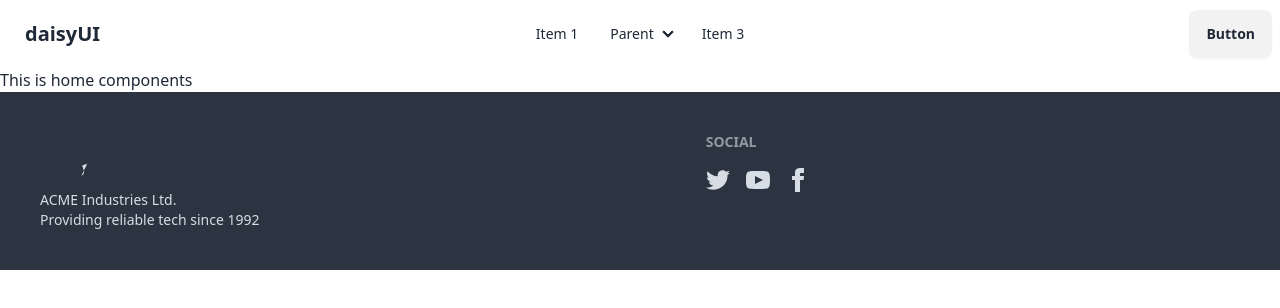
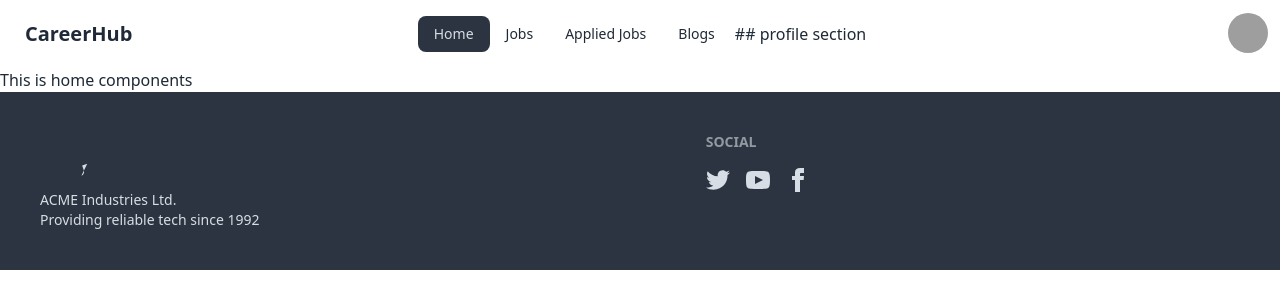
Before and after one commit to farhadahmed1/career-hub, a React (Vite) app: page / in a window 1280 px wide. Shown: the top 308 px of the page. Built offline with nearby package versions, Linux system fonts and the light colour scheme; grey boxes are pictures that could not be loaded.

Commit message:
navbar profile section added

```diff
--- a/package.json
+++ b/package.json
@@ -10,6 +10,7 @@
     "preview": "vite preview"
   },
   "dependencies": {
+    "firebase": "^10.8.0",
     "localforage": "^1.10.0",
     "match-sorter": "^6.3.4",
     "react": "^18.2.0",
--- /dev/null
+++ b/src/components/AppliedJobs/AppliedJobs.jsx
@@ -0,0 +1,9 @@
+const AppliedJobs = () => {
+  return (
+    <div>
+      <h2> this is the Applied jobs pages</h2>
+    </div>
+  );
+};
+
+export default AppliedJobs;
--- /dev/null
+++ b/src/components/Blogs/Blogs.jsx
@@ -0,0 +1,9 @@
+const Blogs = () => {
+  return (
+    <div>
+      <h2> this is the blog pages</h2>
+    </div>
+  );
+};
+
+export default Blogs;
--- /dev/null
+++ b/src/components/ErrorPage/ErrorPage.jsx
@@ -0,0 +1,9 @@
+const ErrorPage = () => {
+  return (
+    <div>
+      <h3>Oops !!</h3>
+    </div>
+  );
+};
+
+export default ErrorPage;
--- a/src/components/Header/Header.jsx
+++ b/src/components/Header/Header.jsx
@@ -1,4 +1,24 @@
+import { NavLink } from "react-router-dom";
+
 const Header = () => {
+  const links = (
+    <>
+      <li>
+        <NavLink to="/">Home</NavLink>
+      </li>
+
+      <li>
+        <NavLink to="/jobs">Jobs</NavLink>
+      </li>
+      <li>
+        <NavLink to="/applied">Applied Jobs</NavLink>
+      </li>
+
+      <li>
+        <NavLink to="blogs">Blogs</NavLink>
+      </li>
+    </>
+  );
   return (
     <div>
       <div className="navbar bg-base-100">
@@ -22,54 +42,49 @@ const Header = () => {
             </div>
             <ul
               tabIndex={0}
+              className="menu menu-sm dropdown-content mt-3 mb-3 z-[1] p-2 shadow bg-base-100 rounded-box w-52"
+            >
+              {links}
+            </ul>
+          </div>
+          <a className="btn btn-ghost text-xl">CareerHub</a>
+        </div>
+        <div className="navbar-center hidden lg:flex">
+          <ul className="menu menu-horizontal px-1">{links}</ul>
+          ## profile section
+        </div>
+        <div className=" navbar-end ">
+          <div className="dropdown  dropdown-end">
+            <div
+              tabIndex={0}
+              role="button"
+              className="btn btn-ghost btn-circle avatar"
+            >
+              <div className="w-10 rounded-full">
+                <img
+                  alt="Tailwind CSS Navbar component"
+                  src="https://daisyui.com/images/stock/photo-1534528741775-53994a69daeb.jpg"
+                />
+              </div>
+            </div>
+            <ul
+              tabIndex={0}
               className="menu menu-sm dropdown-content mt-3 z-[1] p-2 shadow bg-base-100 rounded-box w-52"
             >
               <li>
-                <a>Item 1</a>
+                <a className="justify-between">
+                  Profile
+                  <span className="badge">New</span>
+                </a>
               </li>
               <li>
-                <a>Parent</a>
-                <ul className="p-2">
-                  <li>
-                    <a>Submenu 1</a>
-                  </li>
-                  <li>
-                    <a>Submenu 2</a>
-                  </li>
-                </ul>
+                <a>Settings</a>
               </li>
               <li>
-                <a>Item 3</a>
+                <a>Logout</a>
               </li>
             </ul>
           </div>
-          <a className="btn btn-ghost text-xl">daisyUI</a>
-        </div>
-        <div className="navbar-center hidden lg:flex">
-          <ul className="menu menu-horizontal px-1">
-            <li>
-              <a>Item 1</a>
-            </li>
-            <li>
-              <details>
-                <summary>Parent</summary>
-                <ul className="p-2">
-                  <li>
-                    <a>Submenu 1</a>
-                  </li>
-                  <li>
-                    <a>Submenu 2</a>
-                  </li>
-                </ul>
-              </details>
-            </li>
-            <li>
-              <a>Item 3</a>
-            </li>
-          </ul>
-        </div>
-        <div className="navbar-end">
-          <a className="btn">Button</a>
         </div>
       </div>
     </div>
--- /dev/null
+++ b/src/components/Jobs/Jobs.jsx
@@ -0,0 +1,9 @@
+const Jobs = () => {
+  return (
+    <div>
+      <h3> this is the job page</h3>
+    </div>
+  );
+};
+
+export default Jobs;
--- a/src/main.jsx
+++ b/src/main.jsx
@@ -5,16 +5,33 @@ import "./index.css";
 import { createBrowserRouter, RouterProvider } from "react-router-dom";
 import Home from "./components/Home/Home.jsx";
 import Root from "./components/Root/Root.jsx";
+import Jobs from "./components/Jobs/Jobs.jsx";
+import AppliedJobs from "./components/AppliedJobs/AppliedJobs.jsx";
+import Blogs from "./components/Blogs/Blogs.jsx";
+import ErrorPage from "./components/ErrorPage/ErrorPage.jsx";
 
 const router = createBrowserRouter([
   {
     path: "/",
     element: <Root></Root>,
+    errorElement: <ErrorPage></ErrorPage>,
 
     children: [
       {
         path: "/",
         element: <Home></Home>,
+      },
+      {
+        path: "/jobs",
+        element: <Jobs />,
+      },
+      {
+        path: "/applied",
+        element: <AppliedJobs></AppliedJobs>,
+      },
+      {
+        path: "/blogs",
+        element: <Blogs></Blogs>,
       },
     ],
   },
```
Also changed, not shown: src/--steps.js (added, +7 -0 lines), src/firbase/firbase.init.js (added), 1 other file (tests, documents, lock files or other folders).
